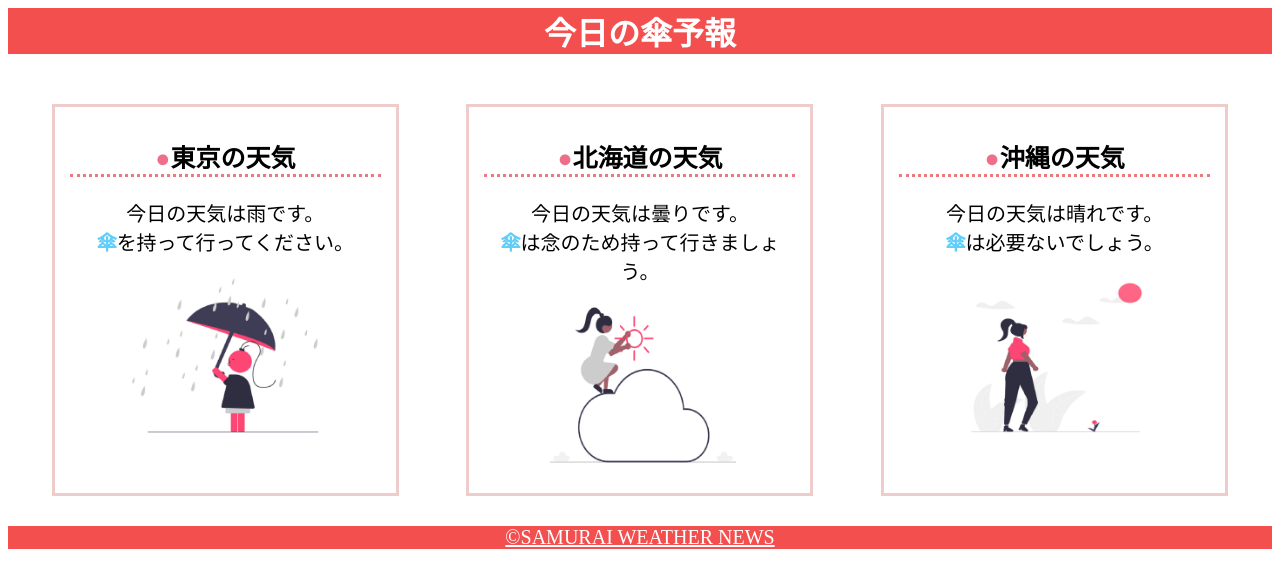
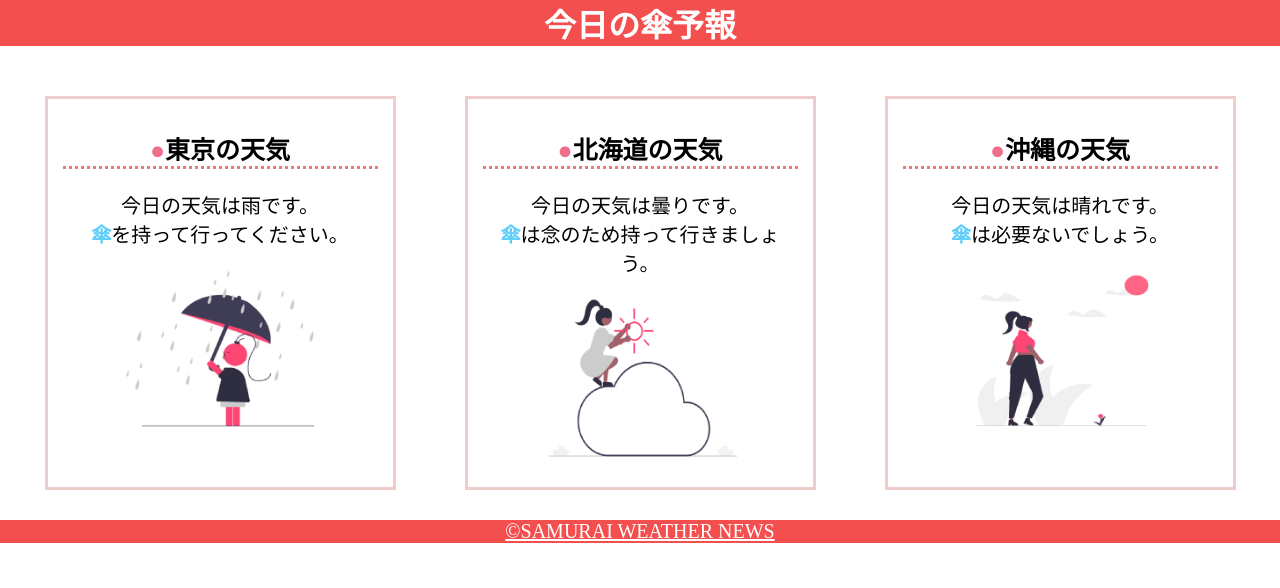
Before and after one commit to ntchble/html-css-basic-kadai, a plain HTML site: page kadai_022/kadai_022.html in a window 1280 px wide. Drawn offline with Linux system fonts and the light colour scheme.

Commit message:
修正をコミット

```diff
--- a/kadai_022/style.css
+++ b/kadai_022/style.css
@@ -1,3 +1,11 @@
+h1, p, body {
+  margin: 0;
+}
+
+p, a {
+  font-size: 20px;
+}
+
 header {
   margin-bottom: 20px;
   background-color: rgb(244, 79, 79);
@@ -5,18 +13,7 @@ header {
 }
 
 h1 {
-  margin: 0;
   color: rgb(255, 255, 255);
-}
-
-p {
-  margin: 0;
-  font-size: 20px;
-}
-
-a {
-  margin: 0;
-  font-size: 20px;
 }
 
 main {
```
